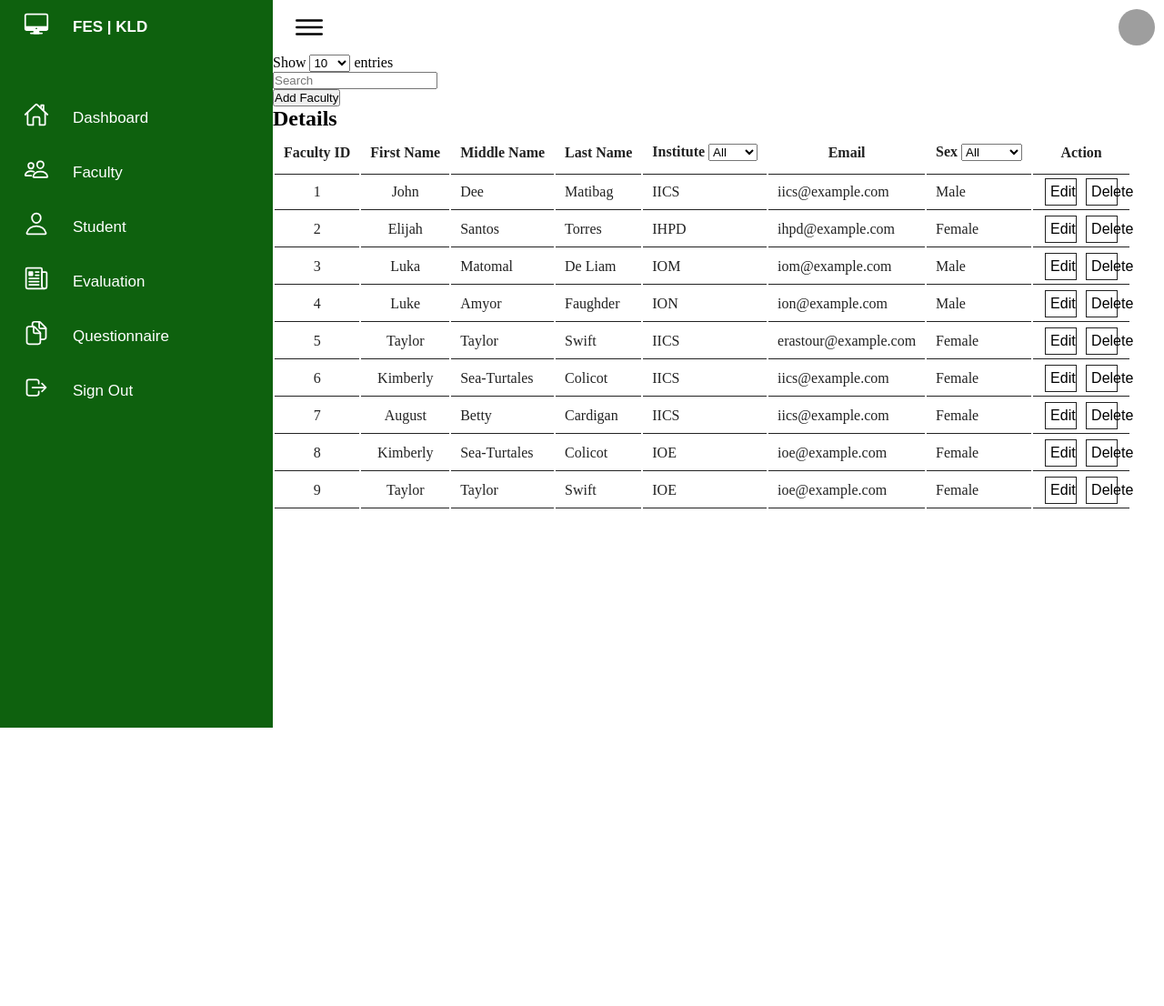
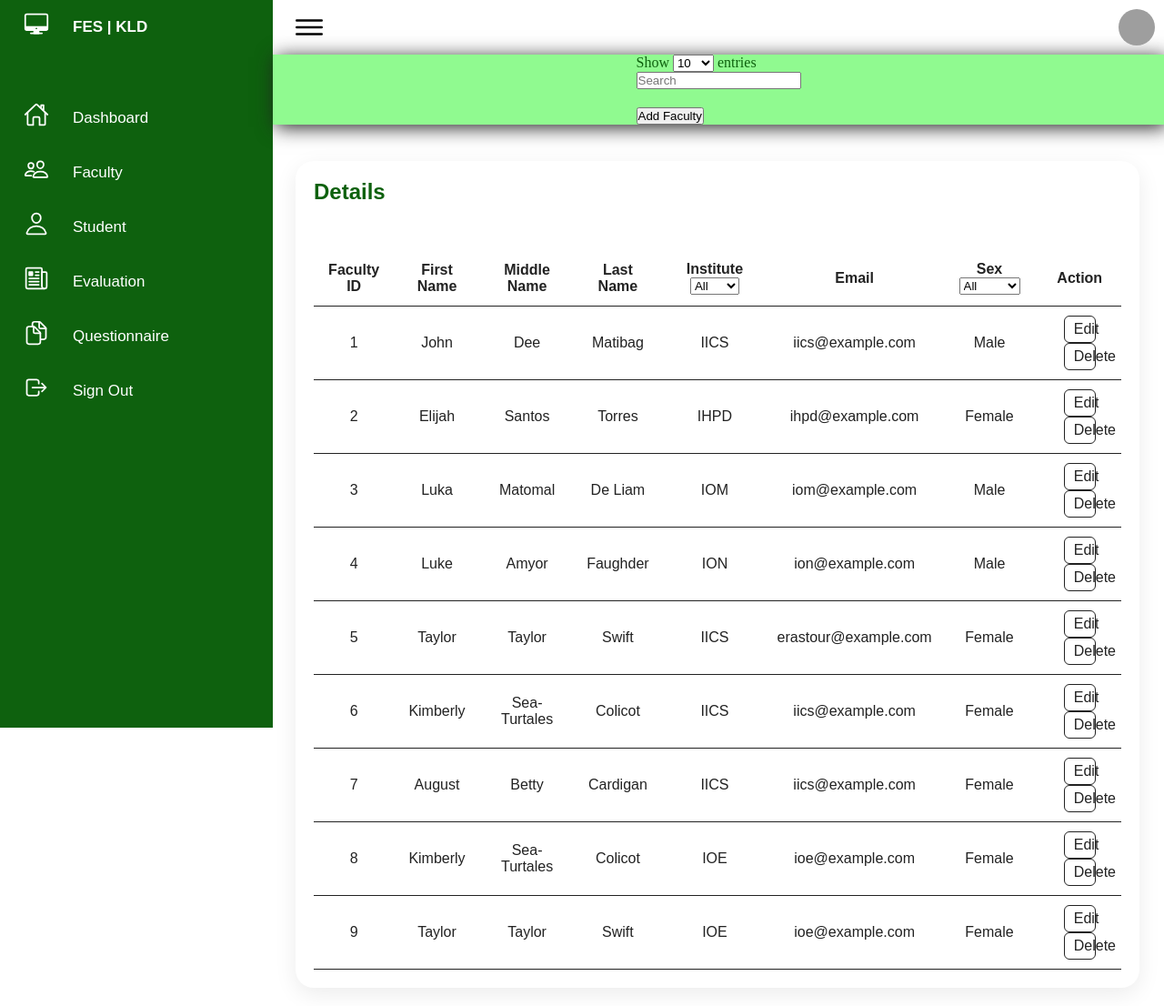
Before and after one commit to miaminene/FES, a PHP site: page /admin_faculty.html in a window 1280 px wide. Shown: the whole page at 91% size. Before the commit the page ends 800 px from the top, so only its background shows below. Run offline with PHP 8.4, Linux system fonts and the light colour scheme; grey boxes are pictures that could not be loaded.

Commit message:
Update styleadmin.css

```diff
--- a/styleadmin.css
+++ b/styleadmin.css
@@ -729,3 +729,153 @@ input::-webkit-outer-spin-button{
     opacity: 1;
     visibility: visible;
 }
+
+
+/*====================================================================Faculty================================================================*/
+
+/*=============filter and search===============*/
+
+.faculty-body {
+    display: flex;
+    justify-content: center;
+    align-items: flex-start;
+    min-height: 20vh;
+    background: var(--bg);
+    font-family: sans-serif;
+}
+
+.faculty-filterSearch {
+    display: flex;
+    min-width: 90%;
+    justify-content: center;
+    align-items: flex-start;
+    box-shadow: 3px 3px 20px var(--black1);
+    background: #90fa90;
+}
+
+.faculty-filterSearch header .faculty-filter-entries {
+    display: flex;
+    justify-content: space-between;
+    align-items: center;
+    margin-bottom: 20px;
+}
+
+.faculty-filter-entries .faculty-entries {
+    color: #0e610e;
+}
+
+
+
+/*=============FACULTY DETAILS===============*/
+.faculty-details{
+    position: relative;
+    width: 100%;
+    padding: 20px;
+    display: grid;
+    grid-template-columns: 500fr 1fr; /*500fr 1fr*/
+    grid-gap: 10px;
+    margin-top: 20px;
+    margin-left: 5px;
+    font-size: 16px;
+    font-family: Arial, Helvetica, sans-serif;
+}
+.faculty-details .faculty-list{
+    position: relative;
+    display: grid;
+    min-height: 500px   ;
+    background: var(--white);
+    padding: 20px;
+    box-shadow: 0 7px 25px rgba(0,0,0,0.08);
+    border-radius: 20px;
+}
+
+.faculty-cardHeader{
+    display: flex;
+    justify-content: space-between;
+    align-items: flex-start;
+    margin-bottom: 40px;
+}
+.faculty-cardHeader h2{
+    font-weight: 600;
+    color: var(--green);
+}
+
+
+/*EDIT BUTTON*/
+
+.faculty-btn-edit{
+    position: relative;
+    padding: 5px 10px;
+    background: var(--blue);
+    text-decoration: none;
+    color: var(--black1);
+    border-radius: 6px;
+}
+.faculty-btn-edit:hover{
+    cursor: pointer;
+}
+
+/*DELETE BUTTON*/
+
+.faculty-btn-del{
+    position: relative;
+    padding: 5px 10px;
+    background: var(--red);
+    text-decoration: none;
+    color: var(--black1);
+    border-radius: 6px;
+}
+.faculty-btn-del:hover{
+    cursor: pointer;
+}
+
+
+.faculty-details table{
+    width: 100%;
+    border-collapse: collapse;
+    margin-top: 10px;
+}
+.faculty-details table thead td{
+    font-weight: 600;
+}
+.faculty-details .faculty-list table tr{
+    color: var(--black1);
+    border-bottom: 1px solid rgba(0,0,0,0.01);
+}
+.faculty-details .faculty-list table tr:last-child{
+    border-bottom: none;
+}
+.faculty-details .faculty-list table tbody tr:hover{
+    background: var(--green);
+    color: var(--white);
+}
+.faculty-details .faculty-list table tr td{
+    padding: 10px;
+}
+.faculty-details .faculty-list table tr td:last-child{
+    text-align: center;
+}
+.faculty-details .faculty-list table tr td:nth-child(1){
+    text-align: center;
+}
+.faculty-details .faculty-list table tr td:nth-child(2){
+    text-align: center;
+}
+.faculty-details .faculty-list table tr td:nth-child(3){
+    text-align: center;
+}
+.faculty-details .faculty-list table tr td:nth-child(4){
+    text-align: center;
+}
+
+.faculty-details .faculty-list table tr td:nth-child(5){
+    text-align: center;
+}
+
+.faculty-details .faculty-list table tr td:nth-child(6){
+    text-align: center;
+}
+
+.faculty-details .faculty-list table tr td:nth-child(7){
+    text-align: center;
+}
```
